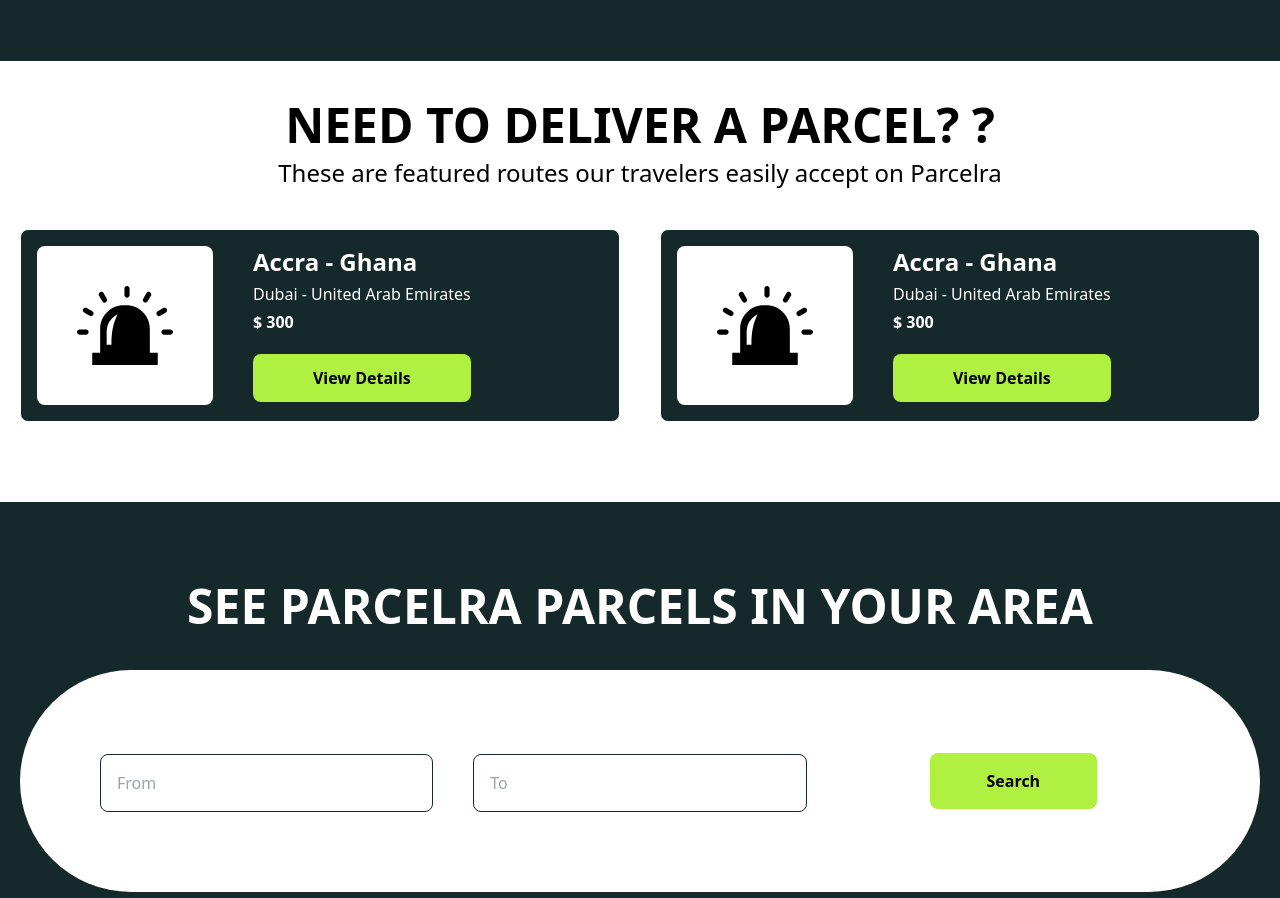
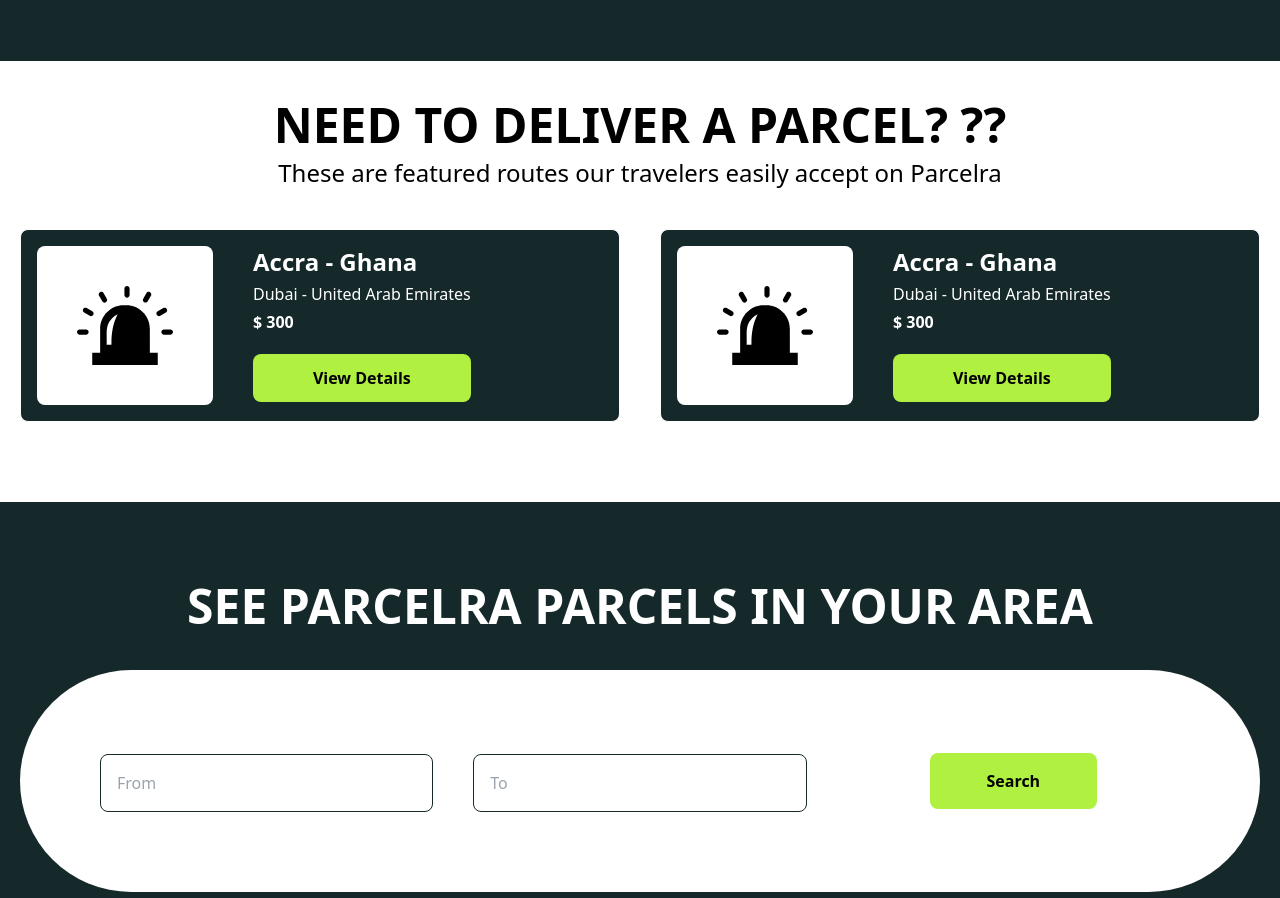
Before and after one commit to immanuelphilli1/Tripearn, a Gatsby site: page / in a window 1280 px wide. Shown: the part 897-1795 px from the top of the page. Built offline with nearby package versions, Linux system fonts and the light colour scheme; Gatsby itself is replaced by a stand-in of ours.

Commit message:
test build pipelinesss

```diff
--- a/src/pages/index.js
+++ b/src/pages/index.js
@@ -107,7 +107,7 @@
           <div className="container mx-auto">
             <div>
               <div className="uppercase text-2xl md:text-5xl text-black font-bold text-center">
-                Need to deliver a parcel? ?
+                Need to deliver a parcel? ??
               </div>
               <div className="text-black text-lg md:text-2xl text-center pt-2">
                 These are featured routes our travelers easily accept on Parcelra
```
